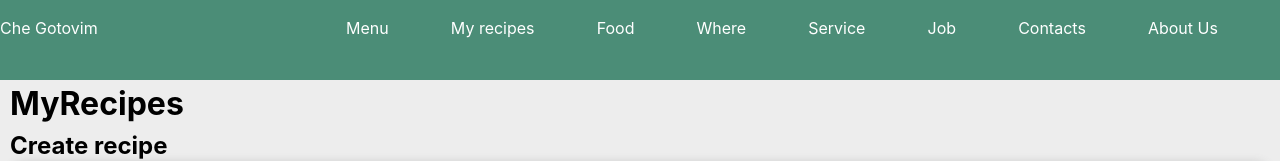
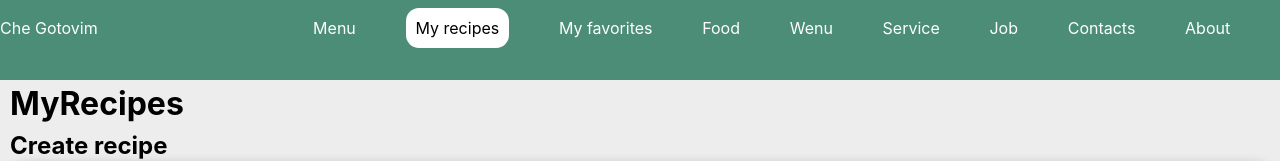
Before and after one commit to crecker05ru/che-gotovit, a React (Create React App) app: page /my-recipes in a window 1280 px wide. Shown: the top 161 px of the page. Built offline with nearby package versions, Linux system fonts and the light colour scheme; no server answers.

Commit message:
navlink added

```diff
--- a/src/App.tsx
+++ b/src/App.tsx
@@ -13,6 +13,7 @@ import JobsPage from "./pages/Job"
 import ContactsPage from "./pages/Contacts"
 import AboutUsPage from "./pages/AboutUs"
 import MyRecipes from "./pages/MyRecipes"
+import MyFavorites from "./pages/MyFavorites"
 
 function App() {
   return (
@@ -33,6 +34,7 @@ function App() {
             />
           </Route>
           <Route path="my-recipes" element={<MyRecipes />} />
+          <Route path="my-favorites" element={<MyFavorites />} />
           <Route path="food" element={<FoodPage />} />
           <Route path="where" element={<WherePage />} />
           <Route path="service" element={<ServicePage />} />
--- a/src/components/Header/index.tsx
+++ b/src/components/Header/index.tsx
@@ -1,22 +1,47 @@
-import React from 'react'
-import { Link } from "react-router-dom";
+import React from "react"
+import { Link, NavLink, useMatch } from "react-router-dom"
 
+const navigationLinks = [{
+  to: '/',
+  name: 'Menu'
+}, {
+    to: "my-recipes",
+    name: 'My recipes'
+  },{
+     to: "my-favorites",
+     name: 'My favorites'
+    },{
+      to: "food",
+      name: 'Food'
+    },{to: "here",
+    name: 'Wenu'},
+    {to: "service",name: 'Service'},
+    {to: "job",name: 'Job'},
+    {to: "contacts",name: 'Contacts'},
+    {to: "about",name: 'About'}
+  ]
 export default function Header() {
+  const activeStyle = {
+    textDecoration: "underline",
+    backgroundColor: "ffffff",
+  }
+  let activeClassName = "navigation-item__active";
+  const isActive = useMatch('/')
   return (
-    <header className='header'>
+    <header className="header">
       <div className="header__content">
-        <div className="header__logo"><Link to='/'> Che Gotovim</Link></div>
+        <div className="header__logo">
+          <Link to="/"> Che Gotovim</Link>
+        </div>
         <div className="header__navigation">
           <nav className="navigation">
             <ul className="navigation__list">
-              <li className="navigation__item"><Link to='/'>Menu</Link></li>
-              <li className="navigation__item"><Link to='my-recipes'>My recipes</Link></li>
-              <li className="navigation__item"><Link to='food'>Food</Link></li>
-              <li className="navigation__item"><Link to='where'>Where</Link></li>
-              <li className="navigation__item"><Link to='service'>Service</Link></li>
-              <li className="navigation__item"><Link to='job'>Job</Link></li>
-              <li className="navigation__item"><Link to='contacts'>Contacts</Link></li>
-              <li className="navigation__item"><Link to='about'>About Us</Link></li>
+              {navigationLinks.map(link =>
+                <li key={link.to} className="navigation__item">
+                  <NavLink to={link.to} className={({ isActive }) =>
+                  isActive ? activeClassName : undefined
+                }>{link.name}</NavLink>
+                </li>)}
             </ul>
           </nav>
         </div>
--- a/src/components/RecipeCard/CreateRecipe/index.tsx
+++ b/src/components/RecipeCard/CreateRecipe/index.tsx
@@ -3,6 +3,7 @@ import { setConstantValue } from "typescript"
 import { roundNumber } from "../../../helpers/roundNumber"
 import { useActions } from "../../../hooks/useActions"
 import useInput from "../../../hooks/useInput"
+import Ingredients from "../Ingredients"
 import Ingredient from "../Ingredients/Ingredient"
 
 type Dispatch<A> = (value: A) => void
@@ -66,7 +67,7 @@ export default function СreateRecipe() {
 
   const addStep = () => {
     setSteps(steps.concat([step.value]))
-    console.log("steps", steps)
+    // console.log("steps", steps)
   }
 
   const addIngredient = () => {
@@ -122,6 +123,12 @@ export default function СreateRecipe() {
           <input {...ingredientMeasure} placeholder="Measure" type="text" />
           <input {...ingredientWeight} placeholder="Weight" type="number" />
         </div>
+        <section>
+          <Ingredients ingredients={ingredients}/>
+          <ul>
+            {}
+          </ul>
+        </section>
         <div className="create-recipe__body-steps">
           <button onClick={addStep}>+ Step</button>
           <div className="create-recipe__body-steps-input">
@@ -130,7 +137,7 @@ export default function СreateRecipe() {
           <ul className="steps row">
             {steps.length > 0 &&
               steps.map((step, index) => (
-                <li className="step" key={step}>
+                <li className="step" key={index}>
                   {step}
                 </li>
               ))}
--- a/src/components/RecipeCard/Ingredients/Ingredient/index.tsx
+++ b/src/components/RecipeCard/Ingredients/Ingredient/index.tsx
@@ -42,7 +42,7 @@ export default function Ingredient({
   }
   useEffect(() => {
     let item = {
-      id,
+      // id,
       title,
       text: editText.value,
       weight: editWeight.value,
--- a/src/components/RecipeCard/Ingredients/index.tsx
+++ b/src/components/RecipeCard/Ingredients/index.tsx
@@ -3,26 +3,27 @@ import Ingredient from "../Ingredients/Ingredient"
 
 export default function Ingredients({
   ingredients,
-  isEdit,
-  setIngredients,
+  isEdit = false,
+  setIngredients = () => {},
 }: any) {
   const [editIngredients, setEditIngredients] = useState(ingredients)
   const updateIngredient = (id: number, ingredient: any) => {
-    let newIngredients = ingredients.map((item: any, index: number) =>
-      index === id ? (item = ingredient) : item
+    let newIngredients = editIngredients.map((item: any, index: number) =>
+      index === id ?  {...item,...ingredient} : item
     )
     setEditIngredients(newIngredients)
     // ingredients[index] = ingredient
   }
   useEffect(() => {
     setIngredients(editIngredients)
+    console.log('editIngredients',editIngredients)
   }, [editIngredients])
 
   return (
     <ul className="create-ingredients row">
       {ingredients.length > 0 &&
         ingredients.map((ingredient: any, index: number) => (
-          <li className="create-ingredient" key={ingredient.title}>
+          <li className="create-ingredient" key={index}>
             <Ingredient
               id={index}
               title={ingredient.title}
--- a/src/components/RecipeCard/Steps/index.tsx
+++ b/src/components/RecipeCard/Steps/index.tsx
@@ -23,7 +23,7 @@ export default function Steps({ steps, isEdit, setSteps }: any) {
     <ul className="recipe-card__steps">
       {steps.length > 0 &&
         steps.map((step: string, index: number) => (
-          <li className="recipe-card__step" key={step}>
+          <li className="recipe-card__step" key={index}>
             {isEdit ? (
               <Step value={step} id={index} updateSteps={updateSteps} />
             ) : (
--- /dev/null
+++ b/src/pages/MyFavorites/index.tsx
@@ -0,0 +1,7 @@
+import React from 'react'
+
+export default function MyFavorites() {
+  return (
+    <div>MyFavorites</div>
+  )
+}
--- a/src/styles/header.scss
+++ b/src/styles/header.scss
@@ -24,9 +24,15 @@
     flex-wrap: wrap;
     justify-content: space-evenly;
   }
-    &__item a{
+  &__item a {
     &:hover {
-            color: rgb(187, 187, 187);
+      color: rgb(8, 94, 0);
     }
   }
 }
+.navigation-item__active {
+  background-color: #fff;
+  border-radius: 13px;
+  color: #000;
+  padding: 10px;
+}
```
Also changed, not shown: src/components/RecipeCard/index.tsx (+4 -4 lines). Lines whose indentation alone changed are shown as unchanged.
